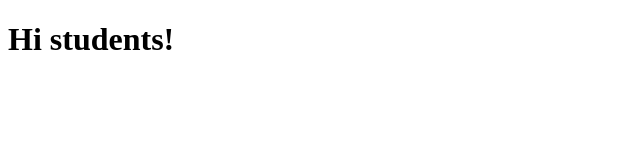
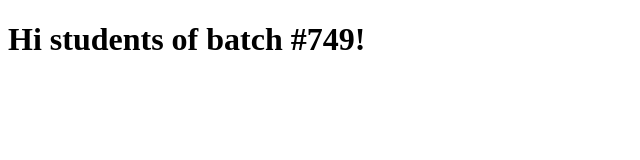
Before and after one commit to Disco-Chef/git-demo, a plain HTML site: page index.html in a window 1280 px wide. Shown: the whole page, without its empty margins (0-640 px from the left). Drawn offline with Linux system fonts and the light colour scheme.

Commit message:
personalised the header

```diff
--- a/index.html
+++ b/index.html
@@ -7,6 +7,6 @@
   <title>Document</title>
 </head>
   <body>
-    <h1>Hi students!</h1>
+    <h1>Hi students of batch #749!</h1>
   </body>
 </html>
```
